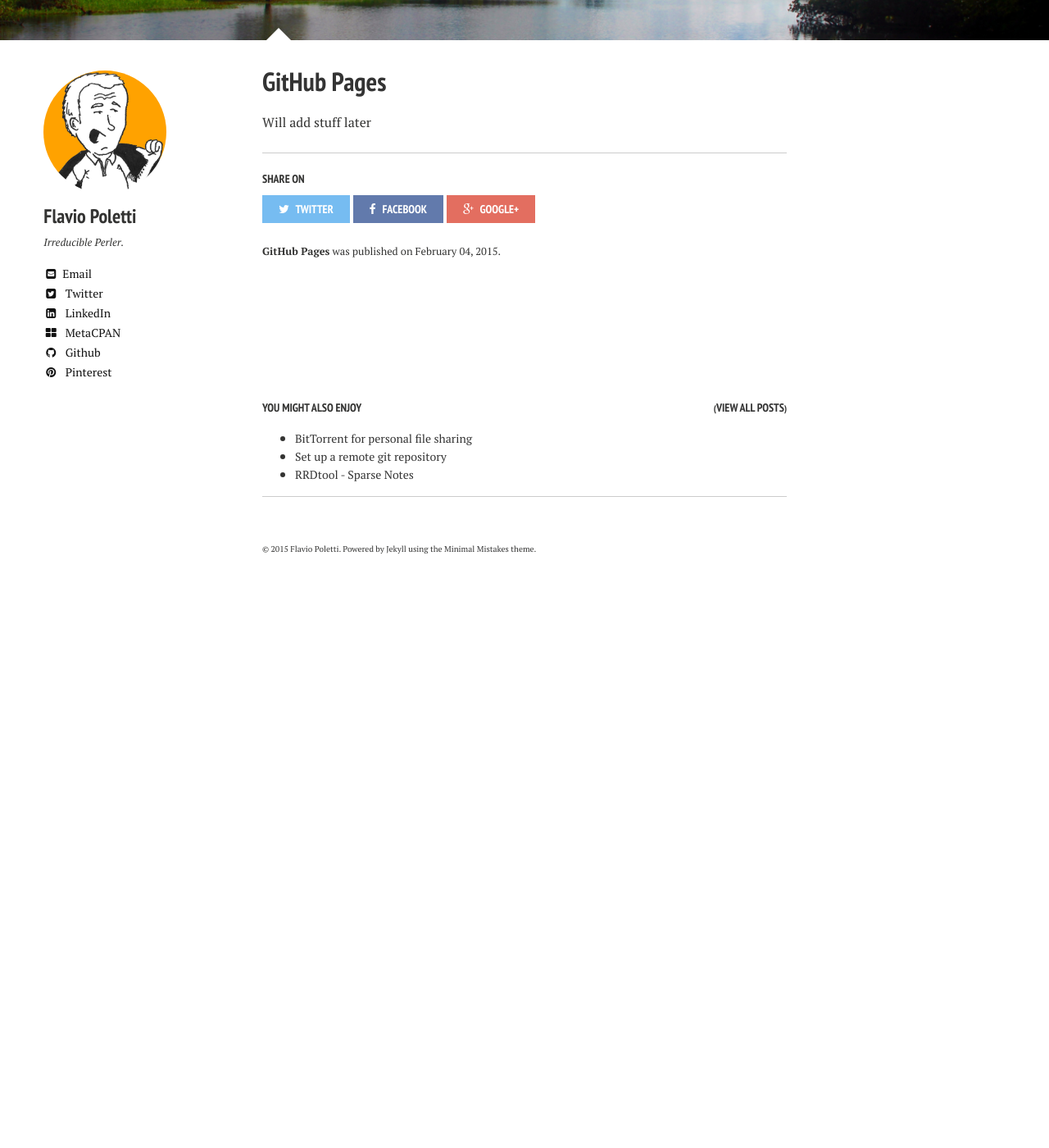
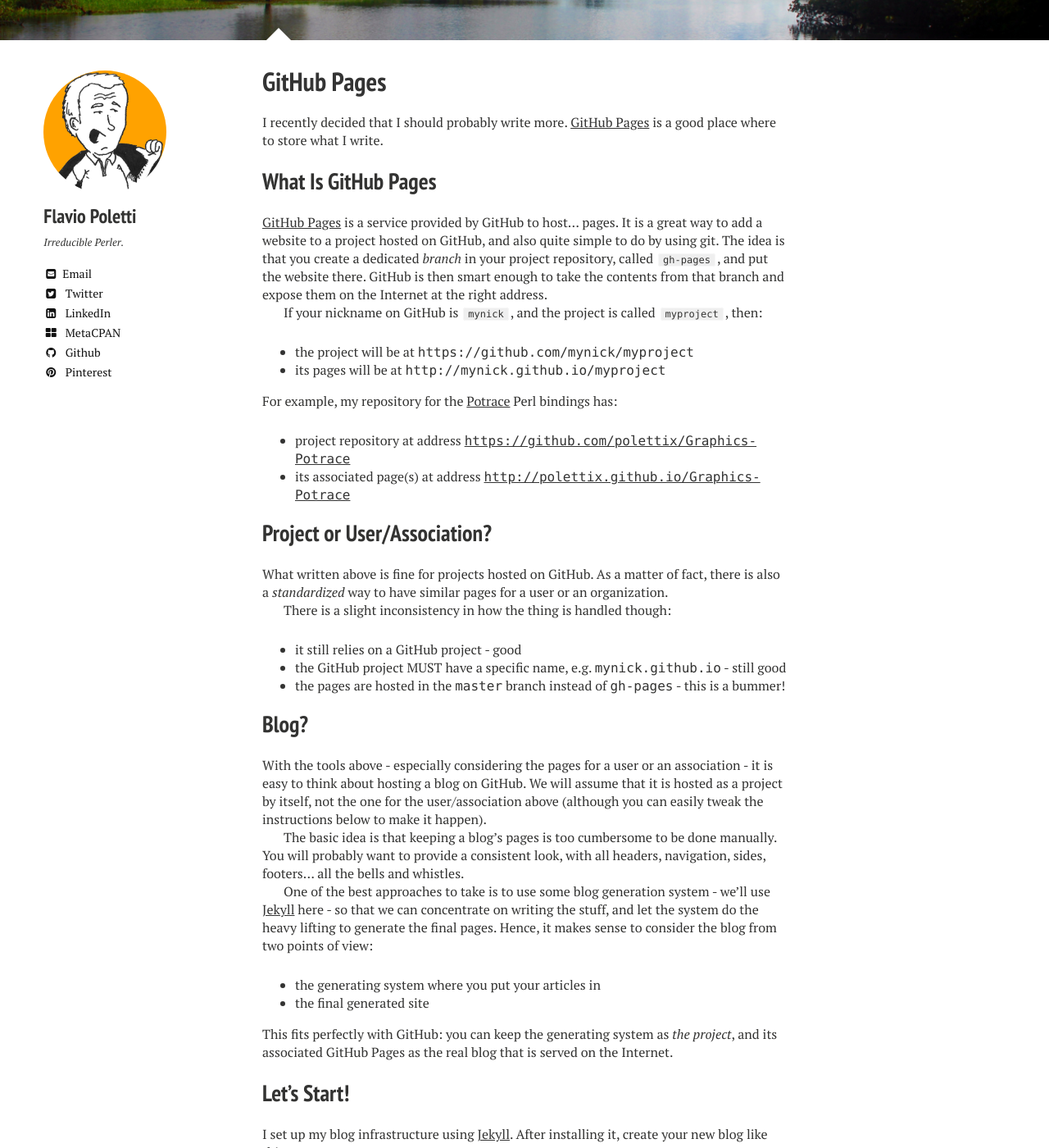
Before and after one commit to polettix/blog, a Jekyll site: the page built from _posts/2015-02-04-github-pages.md, in a window 1280 px wide and 1400 px high, scrolled down 240 px. Shown: the whole window at 82% size. Built offline with Jekyll 4.4.1, drawn with Linux system fonts in a browser that asks for light colours; nearby versions of some CDN libraries; before the commit the page ends 966 px from its top, so only the background shows below that; some of the changed text lies outside the part shown.

Commit message:
completed new article

```diff
--- a/_posts/2015-02-04-github-pages.md
+++ b/_posts/2015-02-04-github-pages.md
@@ -1,8 +1,167 @@
 ---
+# vim: ts=4 sw=4 expandtab syn=off
 layout: post
 title: GitHub Pages
 image:
    feature: yellow-river.jpg
 ---
 
-Will add stuff later
+I recently decided that I should probably write more. [GitHub Pages]
+is a good place where to store what I write.
+
+[GitHub Pages]: https://pages.github.com/
+
+## What Is GitHub Pages
+
+[GitHub Pages] is a service provided by GitHub to host... pages. It is
+a great way to add a website to a project hosted on GitHub, and also
+quite simple to do by using git. The idea is that you create a
+dedicated *branch* in your project repository, called `gh-pages`, and
+put the website there. GitHub is then smart enough to take the contents
+from that branch and expose them on the Internet at the right address.
+
+If your nickname on GitHub is `mynick`, and the project is called
+`myproject`, then:
+
+* the project will be at `https://github.com/mynick/myproject`
+* its pages will be at `http://mynick.github.io/myproject`
+
+For example, my repository for the [Potrace] Perl bindings has:
+
+* project repository at address
+  [`https://github.com/polettix/Graphics-Potrace`](https://github.com/polettix/Graphics-Potrace)
+* its associated page(s) at address
+  [`http://polettix.github.io/Graphics-Potrace`](http://polettix.github.io/Graphics-Potrace)
+
+[Potrace]: https://github.com/polettix/Graphics-Potrace
+
+## Project or User/Association?
+
+What written above is fine for projects hosted on GitHub. As a matter
+of fact, there is also a *standardized* way to have similar pages for
+a user or an organization.
+
+There is a slight inconsistency in how the thing is handled though:
+
+* it still relies on a GitHub project - good
+* the GitHub project MUST have a specific name, e.g.
+  `mynick.github.io` - still good
+* the pages are hosted in the `master` branch instead of
+  `gh-pages` - this is a bummer!
+
+## Blog?
+
+With the tools above - especially considering the pages for a user
+or an association - it is easy to think about hosting a blog on GitHub.
+We will assume that it is hosted as a project by itself, not the one
+for the user/association above (although you can easily tweak the
+instructions below to make it happen).
+
+The basic idea is that keeping a blog's pages is too cumbersome to
+be done manually. You will probably want to provide a consistent look,
+with all headers, navigation, sides, footers... all the bells and
+whistles.
+
+One of the best approaches to take is to use some blog
+generation system - we'll use [Jekyll] here - so that we can concentrate
+on writing the stuff, and let the system do the heavy lifting to generate
+the final pages. Hence, it makes sense to consider the blog from two
+points of view:
+
+* the generating system where you put your articles in
+* the final generated site
+
+[Jekyll]: http://jekyllrb.com/
+
+This fits perfectly with GitHub: you can keep the generating system
+as *the project*, and its associated GitHub Pages as the real blog that
+is served on the Internet.
+
+## Let's Start!
+
+I set up my blog infrastructure using [Jekyll]. After installing it,
+create your new blog like this:
+
+{% highlight bash %}
+jekyll new myblog
+cd myblog
+git init
+git add .
+git commit -m 'initial import'
+{% endhighlight %}
+
+Now you have your local repository for the blog. At this point, you
+are ready for creating a new repository in GitHub (let's call it
+`myblog` in user `mynick`) and tie them up:
+
+{% highlight bash %}
+git remote add origin git@github.com:mynick/myblog.git
+git push -u origin master
+{% endhighlight %}
+
+It's time to start generating pages at this point. Depending on how
+you installed [Jekyll] or whatever different, you might have to use
+`bundle`, which is what we will assume here:
+
+{% highlight bash %}
+bundle exec jekyll build
+{% endhighlight %}
+
+Now the generated stuff will live inside the `_site` subdirectory. This
+should be already included inside the `.gitignore` file generated by
+Jekyll automatically, but in case it's a good moment for doing this.
+
+The suggestion is that the `master` and `gh-pages` branches are really
+separated from one another. Again, there might be many ways to do this,
+I'm just providing you one here:
+
+{% highlight bash %}
+git checkout master
+git checkout --orphan gh-pages
+git rm -rf .
+{% endhighlight %}
+
+At this point you should still have the `_site` directory lying around,
+and this is where the real contents of your site actually are. A basic
+strategy can be to just copy the contents of that directory inside the
+root directory of the repository:
+
+{% highlight bash %}
+tar cf - -C _sites . | tar xvf -
+git add .
+git commit -m 'gh-pages initial import'
+git push origin gh-pages:gh-pages
+{% endhighlight %}
+
+There you go, your blog is online!
+
+## Routine Workflow
+
+What's the workflow from now on? You will normally work in the `master`
+branch - we set all this up for this reason, actually - and will switch
+on the `gh-pages` branch only when needed.
+
+Adding posts or pages in Jekyll is quite easy and there is plenty of
+documentation. When you're done, make sure you are in the `master`
+branch and that changes are committed, otherwise you will not be able
+to switch to the `gh-pages` branch later on. It's OK to have files that
+are not yet onboarded in GitHub though, `git` will not complain about
+them.
+
+At this point, you have to follow these steps:
+
+{% highlight bash %}
+bundle exec jekyll build
+git checkout gh-pages
+tar cf - -C _sites . | tar xvf -
+git add .
+git commit -m $(date '+blog status at %Y%m%d-%H%M%S')
+git push origin gh-pages:gh-pages
+git checkout master
+{% endhighlight %}
+
+The copy using `tar` is effective although not completely correct. In
+particular, it will not take into consideration things that you *delete*,
+because all items will be added to what is already saved and committed.
+In general this should not be a problem though, because you will mostly
+be adding things, will you not?
```
